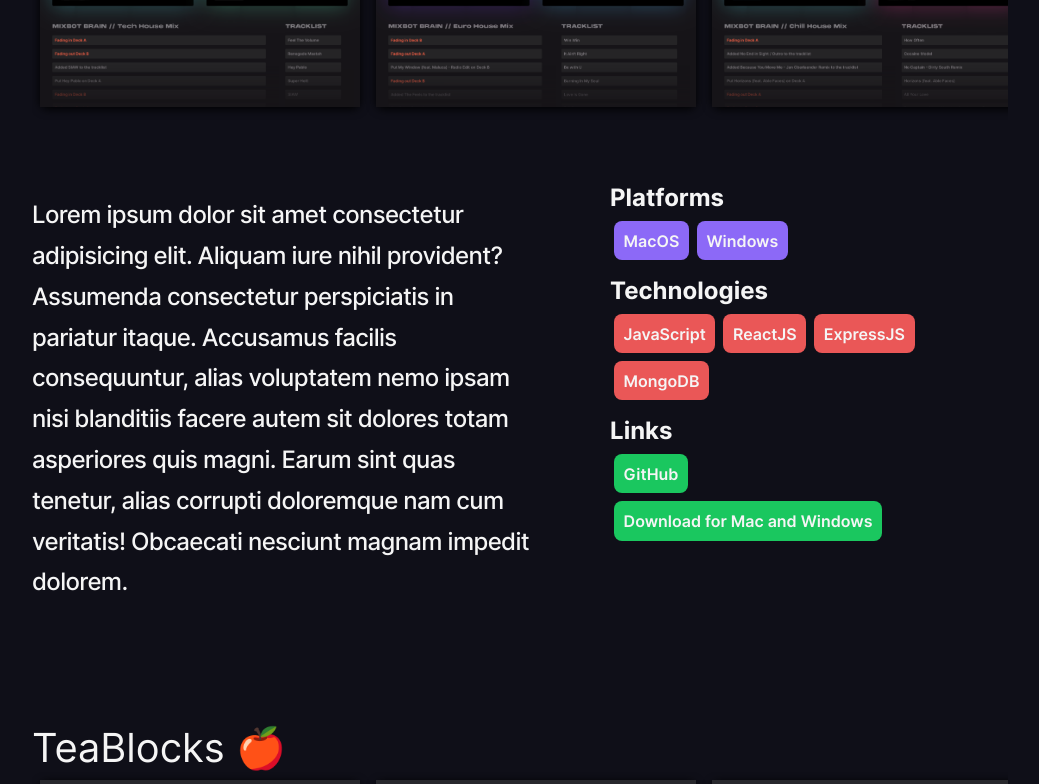
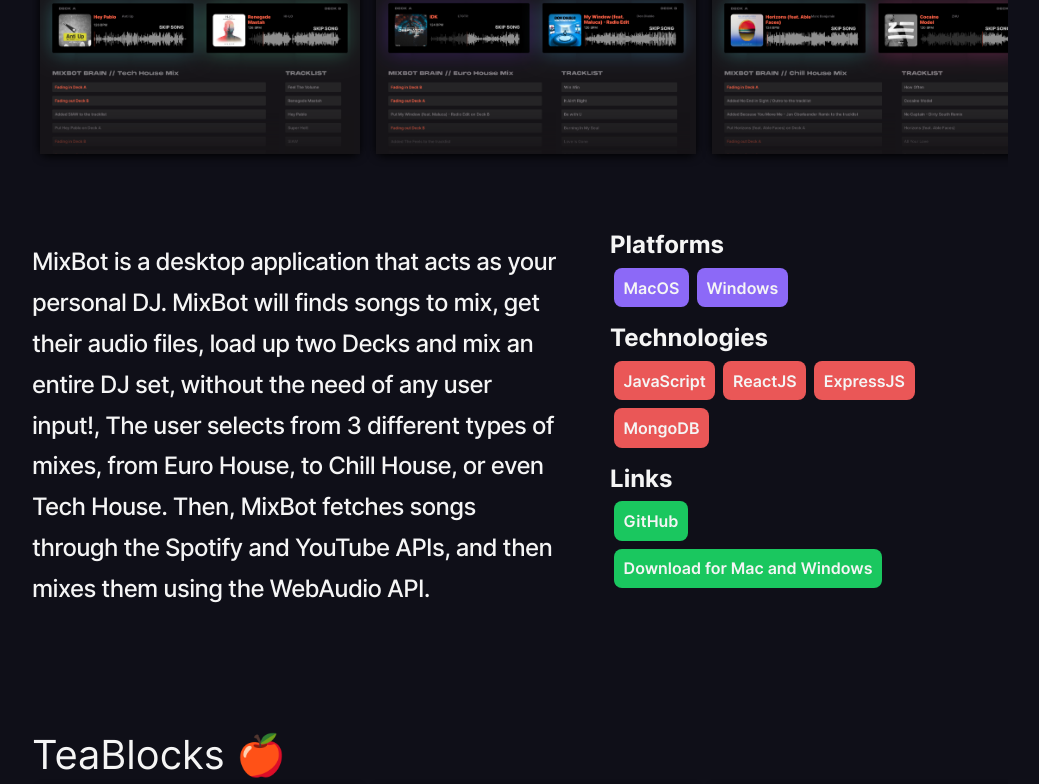
Before and after one commit to parssak/wip-website, a React (Create React App) app: page / in a window 1280 px wide. Shown: the part 2720-3504 px from the top of the page, without its empty margins (160-1199 px from the left). Built offline with nearby package versions, Linux system fonts and the light colour scheme; a web font is replaced by a local one.

Commit message:
finidhed styling

```diff
--- a/src/layout-components/Contact.js
+++ b/src/layout-components/Contact.js
@@ -79,7 +79,6 @@
             <div className={`contact`} id="contact">
                 <div className={`sticky-header ${this.props.theme}`}>
                     <h3>Contact Me</h3>
-                    {/* <Toggle helperClasses={"header-toggle"}/> */}
                 </div>
                 <form onSubmit={this.handleSubmit}>
                     <fieldset>
@@ -97,7 +96,7 @@
                         <Form.Control className={`customForm ${this.props.theme}`}  id="message" name="message" as="textarea" rows="3" value={this.state.message} onChange={this.handleChange} />
                     </fieldset>
 
-                    <Button variant="primary" type="submit" disabled={this.state.disabled} text={"Send Message  📨"}/>
+                    <Button variant="primary" type="submit" disabled={this.state.disabled} text={"Send message"}/>
 
                     {this.state.emailSent === true && <p className="d-inline success-msg">Email Sent</p>}
                     {this.state.emailSent === false && <p className="d-inline err-msg">Email Not Sent</p>}
--- a/src/projects.js
+++ b/src/projects.js
@@ -54,7 +54,7 @@
     },
     {
         name: "MixBot 🎛️",
-        description: "Lorem ipsum dolor sit amet consectetur adipisicing elit. Aliquam iure nihil provident? Assumenda consectetur perspiciatis in pariatur itaque. Accusamus facilis consequuntur, alias voluptatem nemo ipsam nisi blanditiis facere autem sit dolores totam asperiores quis magni. Earum sint quas tenetur, alias corrupti doloremque nam cum veritatis! Obcaecati nesciunt magnam impedit dolorem.",
+        description: "MixBot is a desktop application that acts as your personal DJ. MixBot will finds songs to mix, get their audio files, load up two Decks and mix an entire DJ set, without the need of any user input!, The user selects from 3 different types of mixes, from Euro House, to Chill House, or even Tech House. Then, MixBot fetches songs through the Spotify and YouTube APIs, and then mixes them using the WebAudio API. ",
         media: ["/media/mix_1.png", "/media/mix_2.png", "/media/mix_3.png"],
         tech: ["JavaScript", "ReactJS", "ExpressJS", "MongoDB"],
         platforms: ["MacOS", "Windows"],
@@ -71,7 +71,7 @@
     },
     {
         name: "TeaBlocks 🍎",
-        description: "An educational mobile app project for teaching kids to code through a node-base visual programming language and lessons.",
+        description: `An educational mobile app project for teaching kids to code through a node-base visual programming language and lessons. I'm currently working on this project, but there is a demo available if you want to check it out!  `,
         media: ["/media/teab_3.png", "/media/tea_2.png", "/media/tea_3.png"],
         tech: ["TypeScript", "React Native", "ExpressJS", "PostgreSQL"],
         platforms: ["TBD"],
--- a/src/styles/App.scss
+++ b/src/styles/App.scss
@@ -40,10 +40,9 @@
     &.isSticky {
         z-index: 1;
         &::before {
-            content: "                   : ";
+            content: "                : ";
             white-space: pre;
             font-weight: 600;
-            // color: salmon;
         }
     }
     @media (max-width: $mobileBreakpoint) {
@@ -119,11 +118,13 @@
         font-weight: 600;
         padding: 0.5rem;
         border-radius: 0.5rem;
+        flex-basis: content;
+        // flex-grow: -1;
         @media (max-width: $tabletBreakpoint) {
             // width: 16ch;
         }
         // overflow-x: hidden;
-        // max-width: 50%;
+        min-width: 15ch;
         min-height: 1em;
         // width: auto;
         &.dark {
--- a/src/styles/Project.scss
+++ b/src/styles/Project.scss
@@ -51,7 +51,9 @@
         padding: 3rem;
         padding-left: 0;
         display: flex;
-        max-width: 50ch;
+        // white-space: pre;
+        max-width: 60ch;
         flex-grow: 1;
+
     }
 }
```
Also changed, not shown: 1 other file (tests, documents, lock files or other folders).
